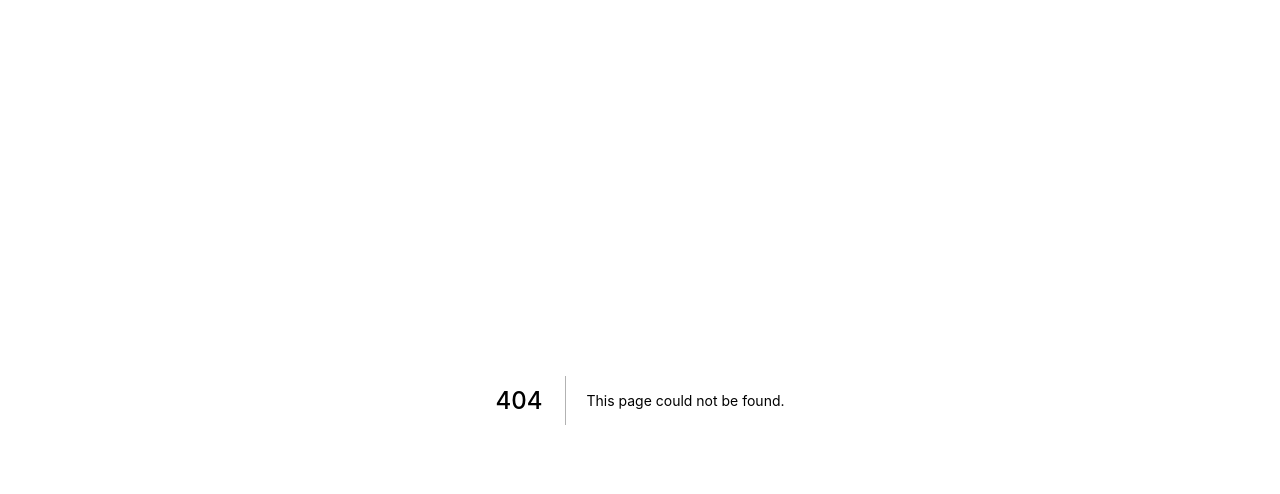
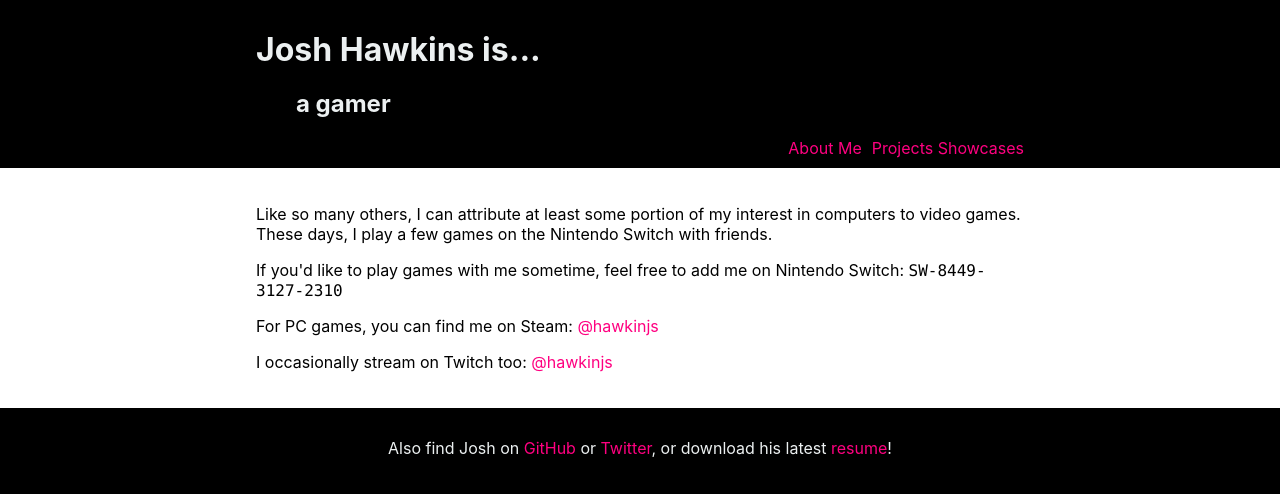
Before and after one commit to hawkins/hawkins.github.io, a Next.js app: page /a-gamer in a window 1280 px wide. Before the commit this address had no page. Shown: the top 494 px of the page. Built offline with nearby package versions, Linux system fonts and the light colour scheme.

Commit message:
Add a gamer page

```diff
--- /dev/null
+++ b/pages/a-gamer.js
@@ -0,0 +1,28 @@
+import Link from 'next/link';
+import Page from '../layouts/page';
+
+export default () => (
+  <Page title="a gamer">
+    <p>
+      Like so many others, I can attribute at least some portion of my interest
+      in computers to video games. These days, I play a few games on the
+      Nintendo Switch with friends.
+    </p>
+    <p>
+      If you'd like to play games with me sometime, feel free to add me on
+      Nintendo Switch: <code>SW-8449-3127-2310</code>
+    </p>
+    <p>
+      For PC games, you can find me on Steam:{' '}
+      <Link href="https://steamcommunity.com/id/hawkinjs">
+        <a>@hawkinjs</a>
+      </Link>
+    </p>
+    <p>
+      I occasionally stream on Twitch too:{' '}
+      <Link href="https://twitch.tv/hawkinjs">
+        <a>@hawkinjs</a>
+      </Link>
+    </p>
+  </Page>
+);
```
Also changed, not shown: pages/index.js (+11 -6 lines).
